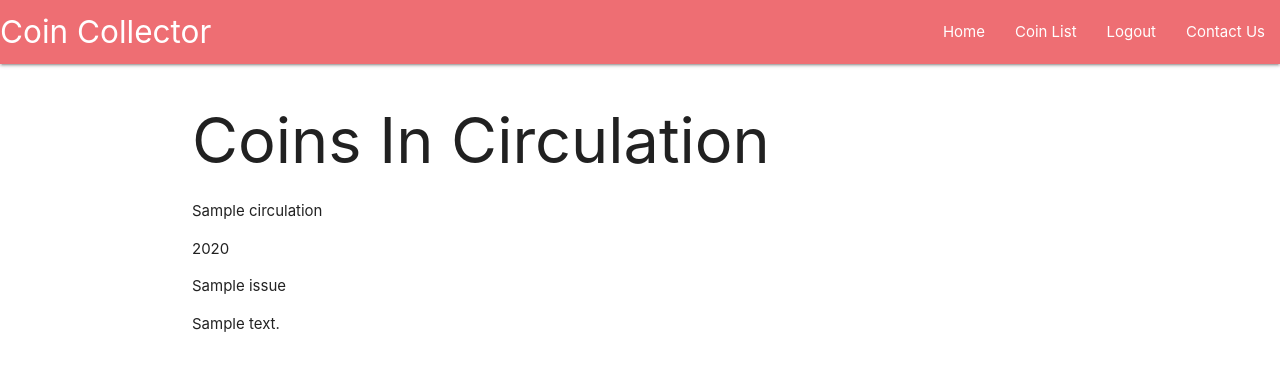
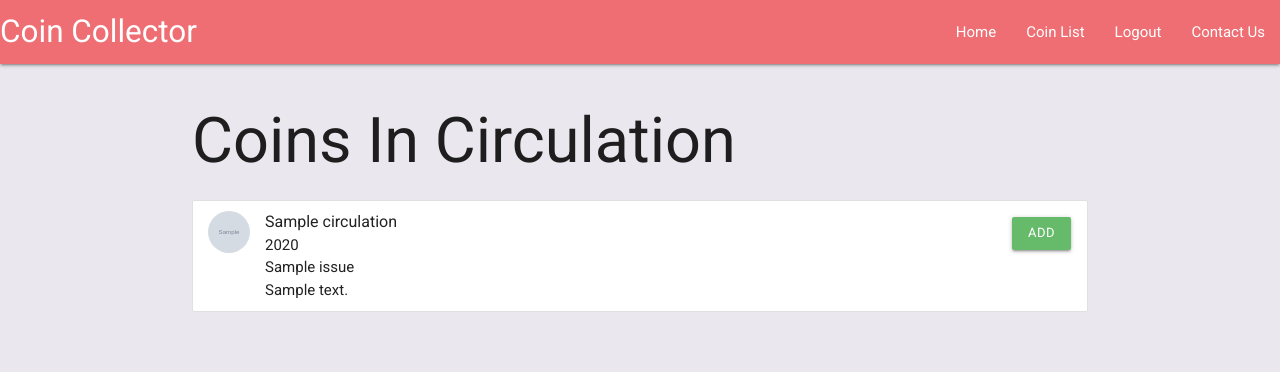
Before and after one commit to peejaywk/MS3-CoinCollector, a Flask app: page /coin_list in a window 1280 px wide. Shown: the top 372 px of the page. Run offline with Flask 2, Linux system fonts and the light colour scheme; the visitor is signed in with stand-in values (Sample User, id 1); grey boxes marked "Sample" are stand-in pictures; a database or web service that is not in the repository returns one stand-in record (values such as "Sample title"); some libraries are stand-ins or nearby versions.

Commit message:
Update coin list to include a button so the user can add the coin to their collection.#

```diff
--- a/app.py
+++ b/app.py
@@ -92,8 +92,31 @@ def logout():
 
 @app.route("/coin_list")
 def coin_list():
-    coins = list(mongo.db.circulation.find())
-    return render_template("coin_list.html", coins=coins)
+
+    # Check that the user is logged in before displaying the coin list
+    # If not redirect to the login page.
+    if session.get('user'):
+        coins = list(mongo.db.circulation.find())
+        return render_template("coin_list.html", coins=coins)
+
+    return redirect(url_for("login"))
+
+
+@app.route("/add_user_coin/<coin_id>")
+def add_user_coin(coin_id):
+    # Find the current session user in the db and retrieve the users ObjectId
+    user_id = mongo.db.users.find_one(
+        {"email": session["user"]})["_id"]
+
+    coin = {
+        "user_id": ObjectId(user_id),
+        "coin_id": ObjectId(coin_id),
+        "date_found": "date",
+        "notes": "user notes"
+    }
+    mongo.db.coins.insert_one(coin)
+    flash("Coin added to your collection.")
+    return redirect(url_for("coin_list"))
 
 
 if __name__ == "__main__":
--- a/static/css/style.css
+++ b/static/css/style.css
@@ -0,0 +1,10 @@
+/*---------- Generic Sytles ----------*/
+body {
+    font-family: 'Roboto', sans-serif;
+    background-color: #EBE7EE;
+}
+
+.coin-image {
+    width : 100px;
+    height: 100px;
+}
--- a/templates/base.html
+++ b/templates/base.html
@@ -12,6 +12,12 @@
     <link rel="stylesheet" href="https://cdnjs.cloudflare.com/ajax/libs/materialize/1.0.0/css/materialize.min.css"
         type="text/css">
 
+    <link href="https://fonts.googleapis.com/css2?family=Roboto:wght@200;300;400;500;600;700&display=swap"
+        rel="stylesheet">
+
+    <link rel="stylesheet" href="{{ url_for('static', filename='css/style.css') }}" type="text/css">
+    {% block styles %}
+    {% endblock %}
     <title>Coin Collector</title>
 </head>
 
--- a/templates/coin_list.html
+++ b/templates/coin_list.html
@@ -2,11 +2,24 @@
 {% block content %}
 
 <h1>Coins In Circulation</h1>
-{% for coin in coins %}
-    <p>{{ coin.denomination }}</p>
-    <p>{{ coin.year }}</p>
-    <p>{{ coin.issue }}</p>
-    <p>{{ coin.description }}</p>
-    <br>
-{% endfor %}
+
+
+<ul class="collection">
+    {% for coin in coins %}
+    <li class="collection-item avatar">
+        <img src="{{ coin.reverse_image }}" alt="" class="circle coin-image">
+        <span class="title">{{ coin.denomination }}</span>
+        <p>
+            {{ coin.year }} <br>
+            {{ coin.issue }} <br>
+            {{ coin.description }}
+        </p>
+        <a href="{{ url_for('add_user_coin', coin_id=coin._id) }}" class="secondary-content btn-small green lighten-1">Add</a>
+    </li>
+    {% endfor %}
+
+
+</ul>
+
+
 {% endblock %}
```
